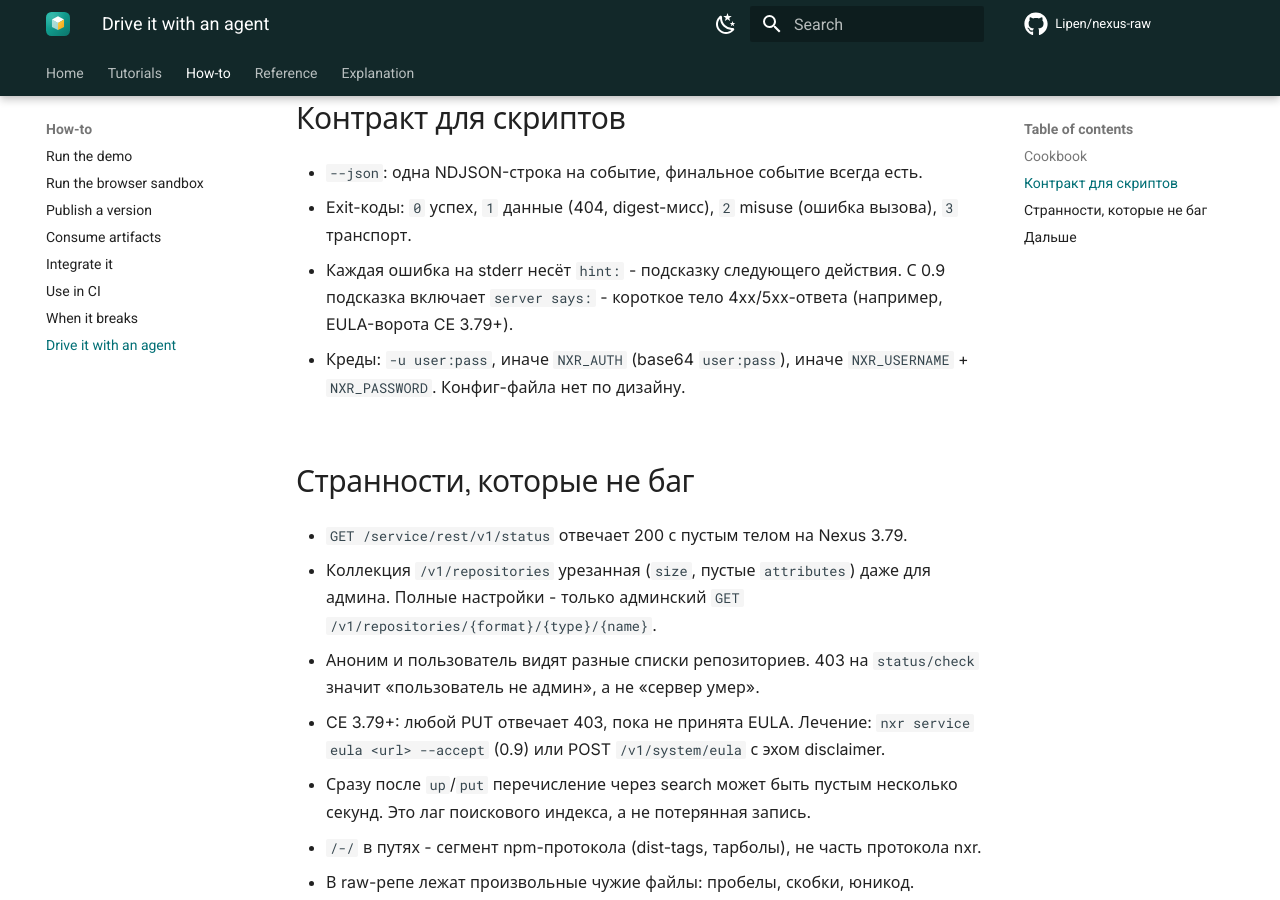
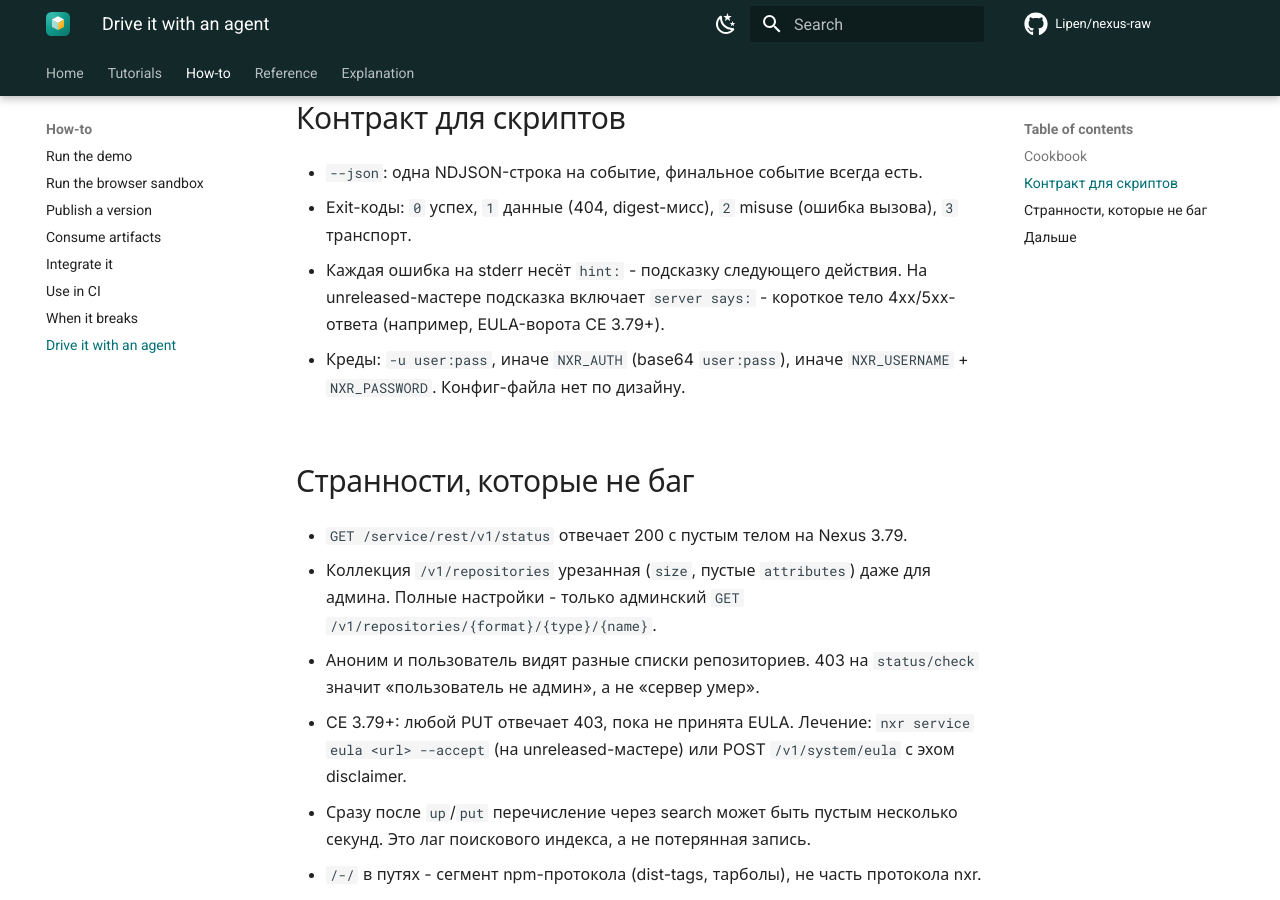
Before and after one commit to Lipen/nexus-raw, an MkDocs documentation site: the page built from docs/how-to/agents.md, in a window 1280 px wide and 900 px high, scrolled down 1653 px. Built offline with MkDocs 1.6.1 and Material for MkDocs 9.7.7, drawn with Linux system fonts in a browser that asks for light colours; comment, search, counter and statistics services are not loaded.

Commit message:
docs: version claims name unreleased master, not a future number

```diff
--- a/docs/how-to/agents.md
+++ b/docs/how-to/agents.md
@@ -36,7 +36,7 @@
 - `--json`: одна NDJSON-строка на событие, финальное событие всегда есть.
 - Exit-коды: `0` успех, `1` данные (404, digest-мисс), `2` misuse (ошибка вызова), `3` транспорт.
 - Каждая ошибка на stderr несёт `hint:` - подсказку следующего действия.
-  С 0.9 подсказка включает `server says:` - короткое тело 4xx/5xx-ответа (например, EULA-ворота CE 3.79+).
+  На unreleased-мастере подсказка включает `server says:` - короткое тело 4xx/5xx-ответа (например, EULA-ворота CE 3.79+).
 - Креды: `-u user:pass`, иначе `NXR_AUTH` (base64 `user:pass`), иначе `NXR_USERNAME` + `NXR_PASSWORD`.
   Конфиг-файла нет по дизайну.
 
@@ -48,7 +48,7 @@
 - Аноним и пользователь видят разные списки репозиториев.
   403 на `status/check` значит «пользователь не админ», а не «сервер умер».
 - CE 3.79+: любой PUT отвечает 403, пока не принята EULA.
-  Лечение: `nxr service eula <url> --accept` (0.9) или POST `/v1/system/eula` с эхом disclaimer.
+  Лечение: `nxr service eula <url> --accept` (на unreleased-мастере) или POST `/v1/system/eula` с эхом disclaimer.
 - Сразу после `up`/`put` перечисление через search может быть пустым несколько секунд.
   Это лаг поискового индекса, а не потерянная запись.
 - `/-/` в путях - сегмент npm-протокола (dist-tags, тарболы), не часть протокола nxr.
--- a/docs/llms.txt
+++ b/docs/llms.txt
@@ -10,13 +10,13 @@ The agent minimum:
 
 - Exit codes: `0` ok, `1` data, `2` misuse, `3` transport.
 - Every error prints one `hint:` line on stderr telling the next thing to check.
-  Since 0.9 the hint carries `server says:` with the short 4xx/5xx body.
+  On an unreleased master the hint carries `server says:` with the short 4xx/5xx body.
 - `--json` prints one NDJSON event per line.
   The last event is always a summary.
 - Credentials: `-u user:pass`, or `NXR_AUTH` (base64 `user:pass`), or `NXR_USERNAME` + `NXR_PASSWORD`.
   There is no config file by design.
 - Listing needs an enumeration source: `manifest.json` at the directory URL, `--manifest <file|url|->`, repeatable `--name`, or `--ls` (search API).
-- Commands `service status|repo|assets|eula` ship since 0.9: `eula --accept` needs nx-admin.
+- Commands `service status|repo|assets|eula` sit on unreleased master (they ship in the next release): `eula --accept` needs nx-admin.
 
 Intent to command:
 
```
